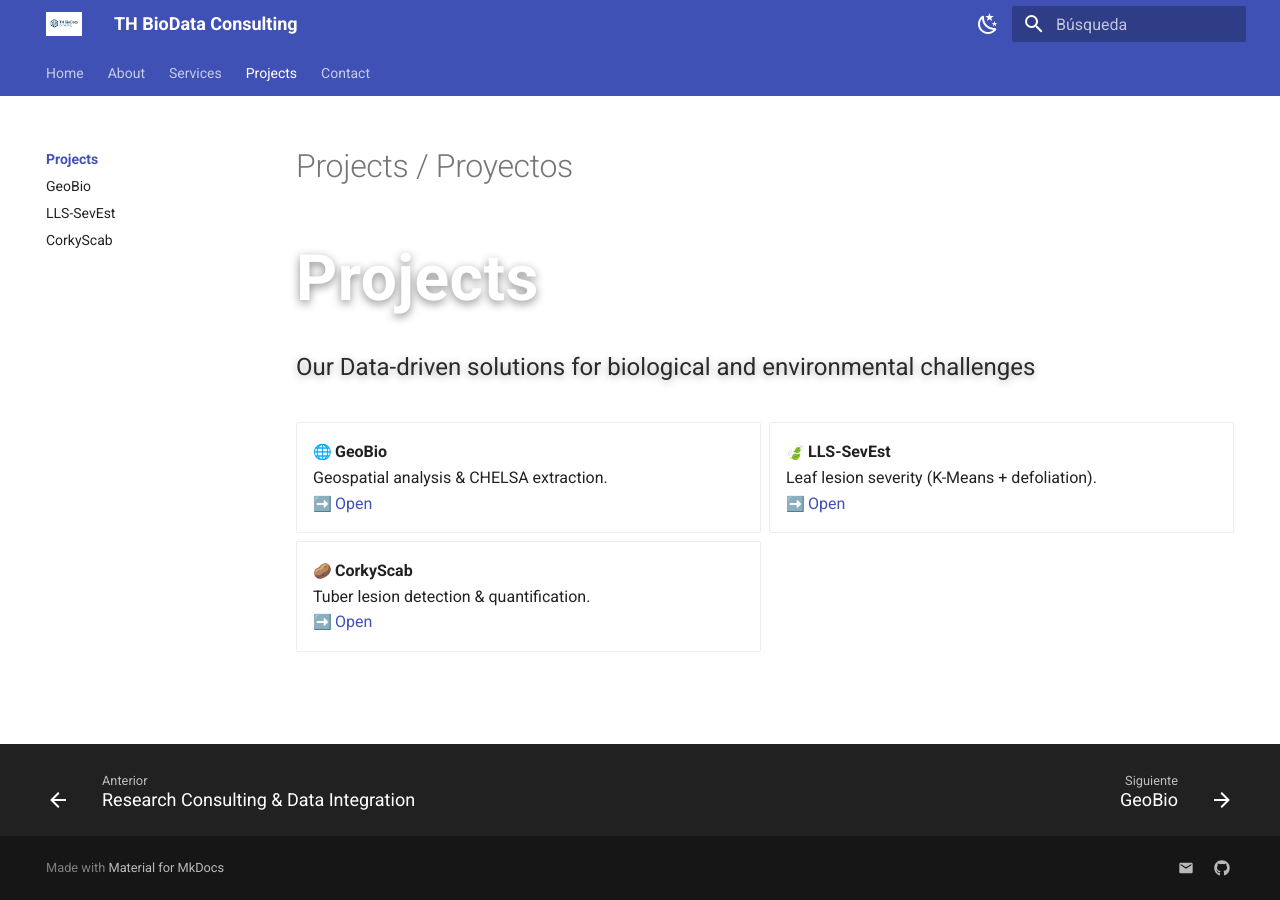
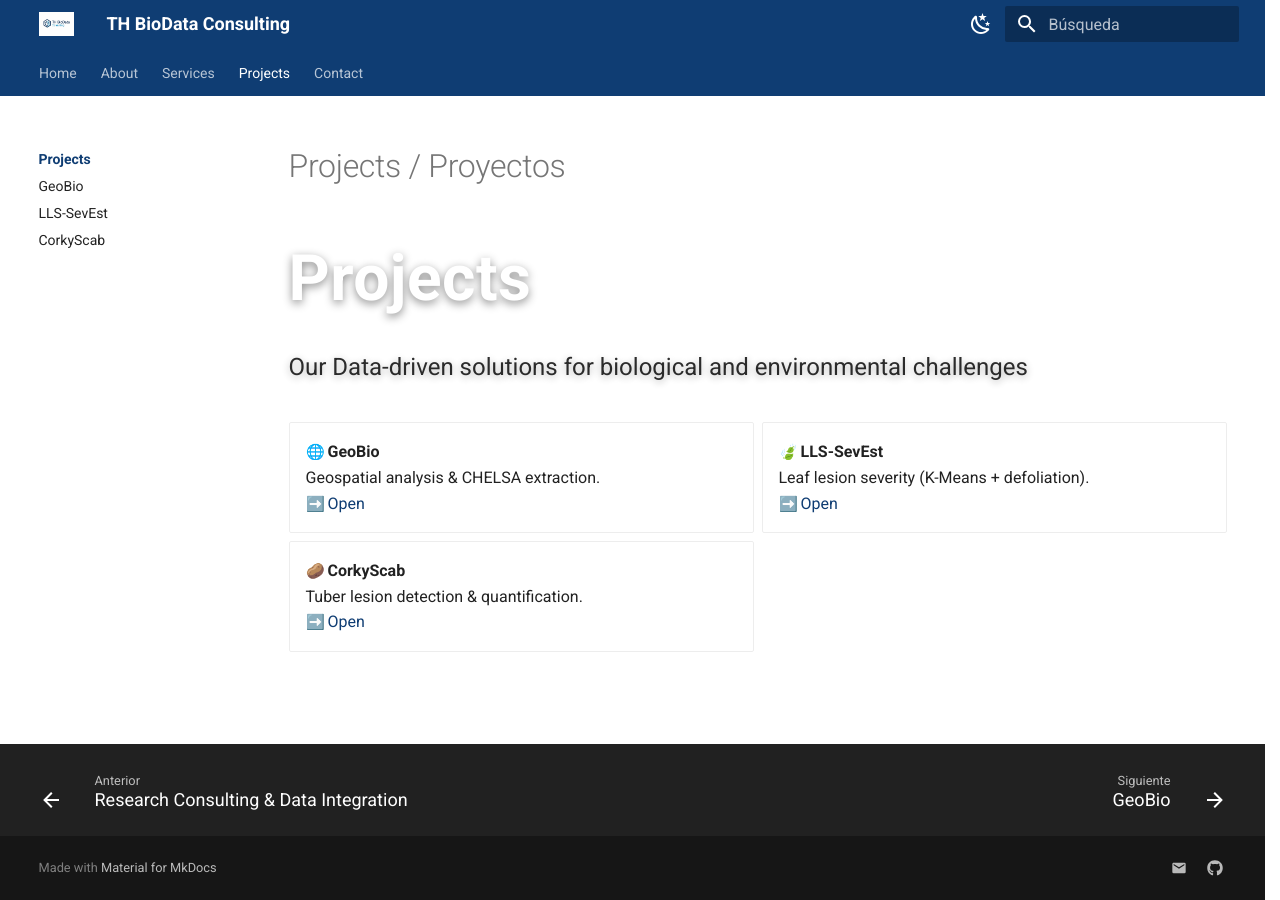
Before and after one commit to TH-BioData/th-biodata.github.io, an MkDocs documentation site: the page built from docs/projects/index.md, in a window 1280 px wide. Built offline with MkDocs 1.6.1 and Material for MkDocs 9.7.7, drawn with Linux system fonts in a browser that asks for light colours; emoji names are drawn with the system emoji font.

Commit message:
Update extra.css

```diff
--- a/docs/styles/extra.css
+++ b/docs/styles/extra.css
@@ -1,3 +1,64 @@
+/* ============================================================
+TH BioData — HOME: Azul uniforme + overlay gradiente + centrado
+============================================================ */
+
+/* -------------------- Paleta global -------------------- */
+:root {
+  --th-color-corporate-blue: #0F3D73;      /* Azul corporativo */
+  --th-color-corporate-light-blue: #7CC6FF;
+}
+
+/* Tema claro */
+[data-md-color-scheme="default"] {
+  --md-primary-fg-color: var(--th-color-corporate-blue);
+  --md-primary-fg-color--light: #1E5AA6;
+  --md-primary-fg-color--dark: #0A2350;
+  --md-accent-fg-color: var(--th-color-corporate-light-blue);
+}
+
+/* Tema oscuro */
+[data-md-color-scheme="slate"] {
+  --md-primary-fg-color: var(--th-color-corporate-blue);
+  --md-primary-fg-color--light: #2A6BBE;
+  --md-primary-fg-color--dark: #071B3A;
+  --md-accent-fg-color: var(--th-color-corporate-light-blue);
+}
+
+/* -------------------- Barras superiores: azul sólido idéntico -------------------- */
+/* Fuerza mismo color en header (logo+search) y tabs, sin transparencia */
+.md-header,
+.md-tabs {
+  background-color: #0F3D73 !important;
+  color: #fff !important;
+}
+
+/* IMPORTANTE: elimina cualquier estilo previo de translucencia en Home */
+body:has(#th-hero) .md-header {
+  background-color: #0F3D73 !important;
+  backdrop-filter: none !important;
+}
+
+/* -------------------- Ajustes específicos de HOME -------------------- */
+
+/* Oculta sidebars en Home (si querés verlas, borra estas dos líneas) */
+body:has(#th-hero) .md-sidebar--primary,
+body:has(#th-hero) .md-sidebar--secondary { display: none !important; }
+
+/* Layout ancho completo SOLO en Home */
+body:has(#th-hero) .md-main { padding-top: 0 !important; }
+body:has(#th-hero) .md-main > .md-grid,
+body:has(#th-hero) .md-content,
+body:has(#th-hero) .md-content__inner,
+body:has(#th-hero) .md-typeset {
+  max-width: 100% !important;
+  width: 100% !important;
+  padding: 0 !important;
+  margin: 0 !important;
+}
+
+/* Evita reflujo por barra de scroll */
+html { scrollbar-gutter: stable; }
+
 /* ============================================================
 TH BioData — HERO: texto y botón centrados, tipografía ampliada
 ============================================================ */
@@ -57,10 +118,3 @@ TH BioData — HERO: texto y botón centrados, tipografía ampliada
   transform: translateY(-4px);
   box-shadow: 0 6px 14px rgba(0,0,0,0.45);
 }
-
-/* Responsivo */
-@media (max-width: 768px) {
-  .hero__title { font-size: 38px; }
-  .hero__tag   { font-size: 18px; max-width: 90vw; margin-bottom: 28px; }
-  .hero__cta   { font-size: 17px; padding: 12px 28px; }
-}
```
